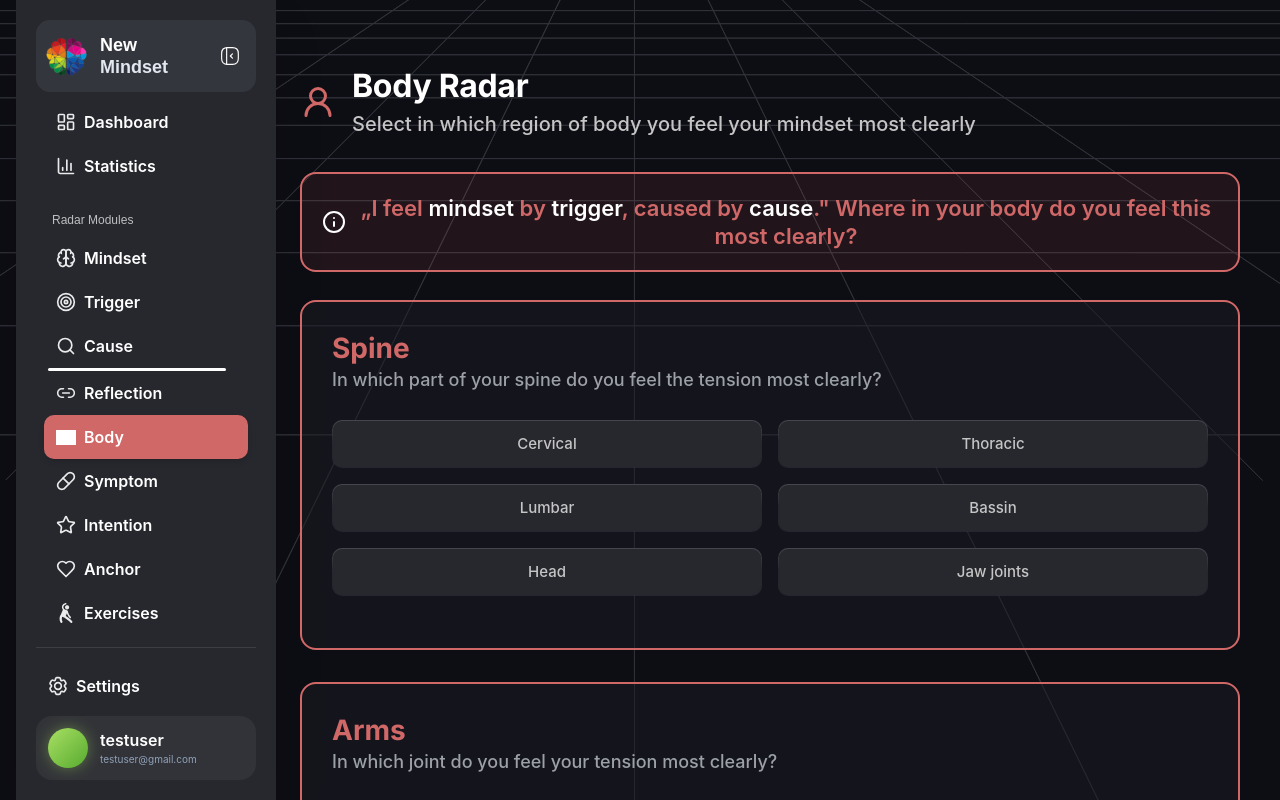
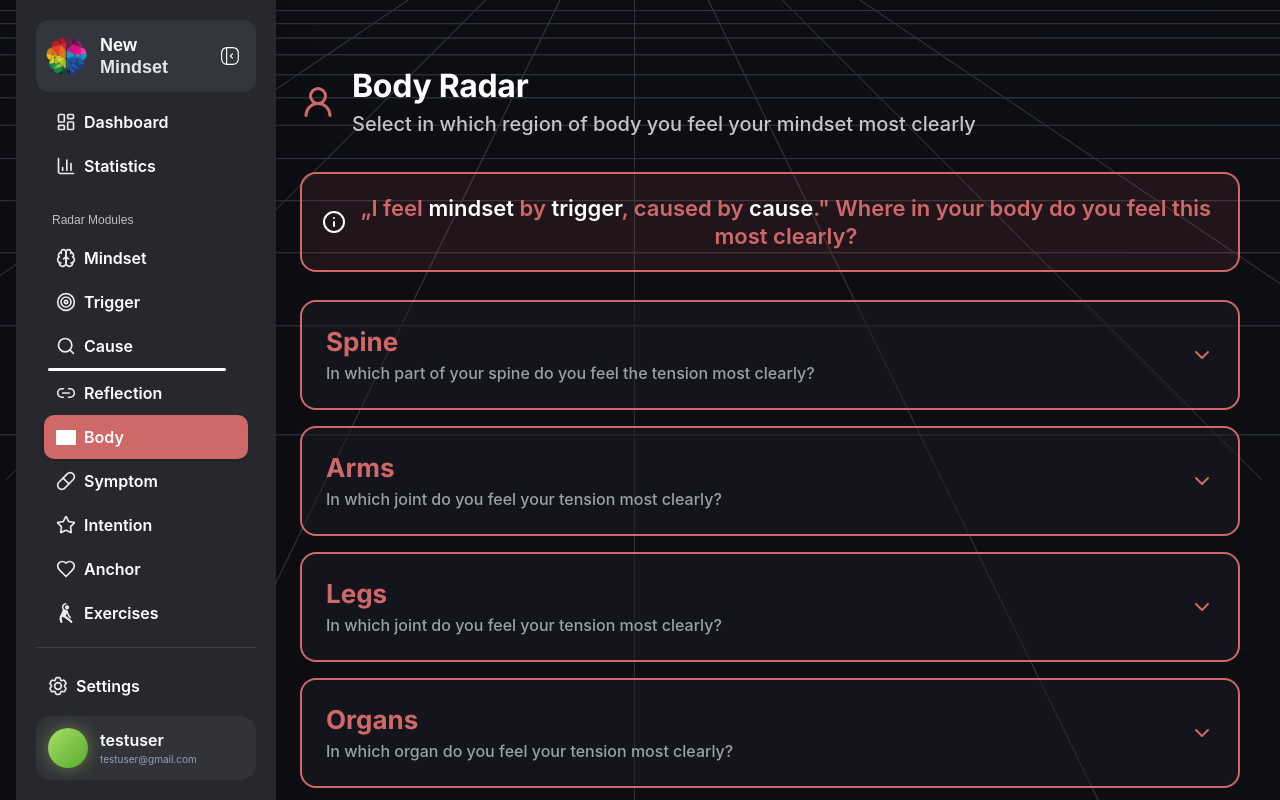
Before and after one commit to HafizAbeer/mind-set-1, a React (Vite) app: page /body-select in a window 1280 px wide. Shown: the top 800 px of the page. Built offline with nearby package versions, Linux system fonts and the light colour scheme; grey boxes are pictures that could not be loaded; a web font is replaced by a local one.

Commit message:
collapse body-structure sections into accordion

```diff
--- a/src/pages/BodyRadarSelect.jsx
+++ b/src/pages/BodyRadarSelect.jsx
@@ -1,6 +1,6 @@
 import React, { useState } from "react";
 import { useNavigate } from "react-router-dom";
-import { ArrowLeft, ArrowRight, Plus, Info, User2, X } from "lucide-react";
+import { ArrowLeft, ArrowRight, ChevronDown, Plus, Info, User2, X } from "lucide-react";
 import { LegacySidebarPortal } from "../components/dashboard/LegacySidebarPortal";
 import { cn } from "@/lib/utils";
 import {
@@ -20,6 +20,11 @@ const BodyRadarSelect = () => {
   const [isModalOpen, setIsModalOpen] = useState(false);
   const [customInput, setCustomInput] = useState("");
   const [customStructures, setCustomStructures] = useState([]);
+  const [openSections, setOpenSections] = useState({});
+
+  const toggleSection = (key) => {
+    setOpenSections((prev) => ({ ...prev, [key]: !prev[key] }));
+  };
 
   const toggleSelection = (id) => {
     if (selectedIds.includes(id)) {
@@ -228,24 +233,49 @@ const BodyRadarSelect = () => {
                 </div>
               </div>
 
-              <div className="flex flex-col w-full gap-[32px]">
+              <div className="flex flex-col w-full gap-[16px]">
                 {sections.map((section, idx) => {
+                  const key = section.title || `section-${idx}`;
+                  const isOpen = !!openSections[key];
+                  const selectedCount = section.options.filter((o) =>
+                    selectedIds.includes(o.id),
+                  ).length;
                   return (
                     <div
-                      key={idx}
-                      className="w-full h-[350px] bg-[#1C1C24]/50 border-[2px] border-[#D16868] rounded-[16px] p-[30px] flex flex-col gap-[20px]"
+                      key={key}
+                      className="w-full bg-[#1C1C24]/50 border-[2px] border-[#D16868] rounded-[16px] overflow-hidden"
                     >
-                      <div className="flex flex-col shrink-0">
-                        <h2 className="text-[28px] font-inter font-bold text-[#D16868] m-0 leading-[32px]">
+                      <button
+                        type="button"
+                        onClick={() => toggleSection(key)}
+                        aria-expanded={isOpen}
+                        className="w-full flex items-center justify-between gap-3 p-[20px] sm:p-[24px] text-left hover:bg-white/[0.03] transition-colors"
+                      >
+                        <div className="flex flex-col min-w-0">
+                          <h2 className="text-[22px] sm:text-[26px] font-inter font-bold text-[#D16868] m-0 leading-[28px] sm:leading-[32px]">
                             {section.title}
+                            {selectedCount > 0 && (
+                              <span className="ml-2 text-[14px] sm:text-[16px] font-medium text-white/80">
+                                ({selectedCount})
+                              </span>
+                            )}
                           </h2>
-                        <p className="text-[18px] font-inter font-medium text-[#9CA1A7] m-0 leading-[24px] mt-1">
+                          <p className="text-[14px] sm:text-[16px] font-inter font-medium text-[#9CA1A7] m-0 leading-[20px] sm:leading-[22px] mt-1">
                             {section.subtitle}
                           </p>
                         </div>
+                        <ChevronDown
+                          size={24}
+                          className={cn(
+                            "shrink-0 text-[#D16868] transition-transform duration-200",
+                            isOpen && "rotate-180",
+                          )}
+                        />
+                      </button>
 
-                      <div className="flex-1 overflow-y-auto no-scrollbar pt-2">
-                        <div className="grid grid-cols-1 sm:grid-cols-2 gap-[16px] w-full max-w-[896px]">
+                      {isOpen && (
+                        <div className="px-[20px] sm:px-[24px] pb-[20px] sm:pb-[24px] pt-0">
+                          <div className="grid grid-cols-1 sm:grid-cols-2 gap-[12px] sm:gap-[16px] w-full max-w-[896px]">
                             {section.options.map((opt) => (
                               <button
                                 key={opt.id}
@@ -273,6 +303,7 @@ const BodyRadarSelect = () => {
                             ))}
                           </div>
                         </div>
+                      )}
                     </div>
                   );
                 })}
```
Lines whose indentation alone changed are shown as unchanged.
